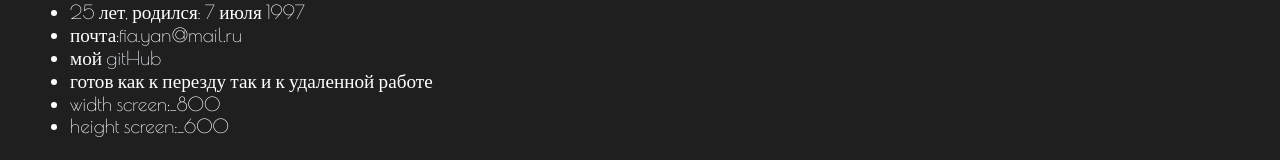
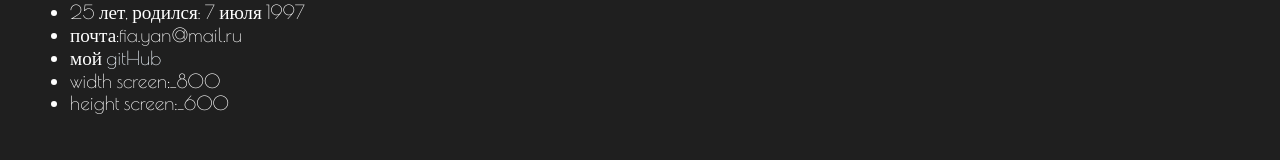
Before and after one commit to jan-clod/portfolio, a React (Create React App) app: page / in a window 1280 px wide. Shown: the part 4990-5150 px from the top of the page. Built offline with nearby package versions, Linux system fonts and the light colour scheme.

Commit message:
window.screen

```diff
--- a/src/components/downback/DownBack.tsx
+++ b/src/components/downback/DownBack.tsx
@@ -13,7 +13,6 @@ export const DownBack = () => {
                 <li>25 лет, родился: 7 июля 1997</li>
                 <li>почта:fia.yan@mail.ru</li>
                 <li>мой  <a href="https://github.com/jan-clod/">gitHub</a></li>
-                <li>готов как к перезду так и к удаленной работе</li>
                 <li>width screen:_{wind}</li>
                 <li>height screen:_{height}</li>
             </ul>
```
